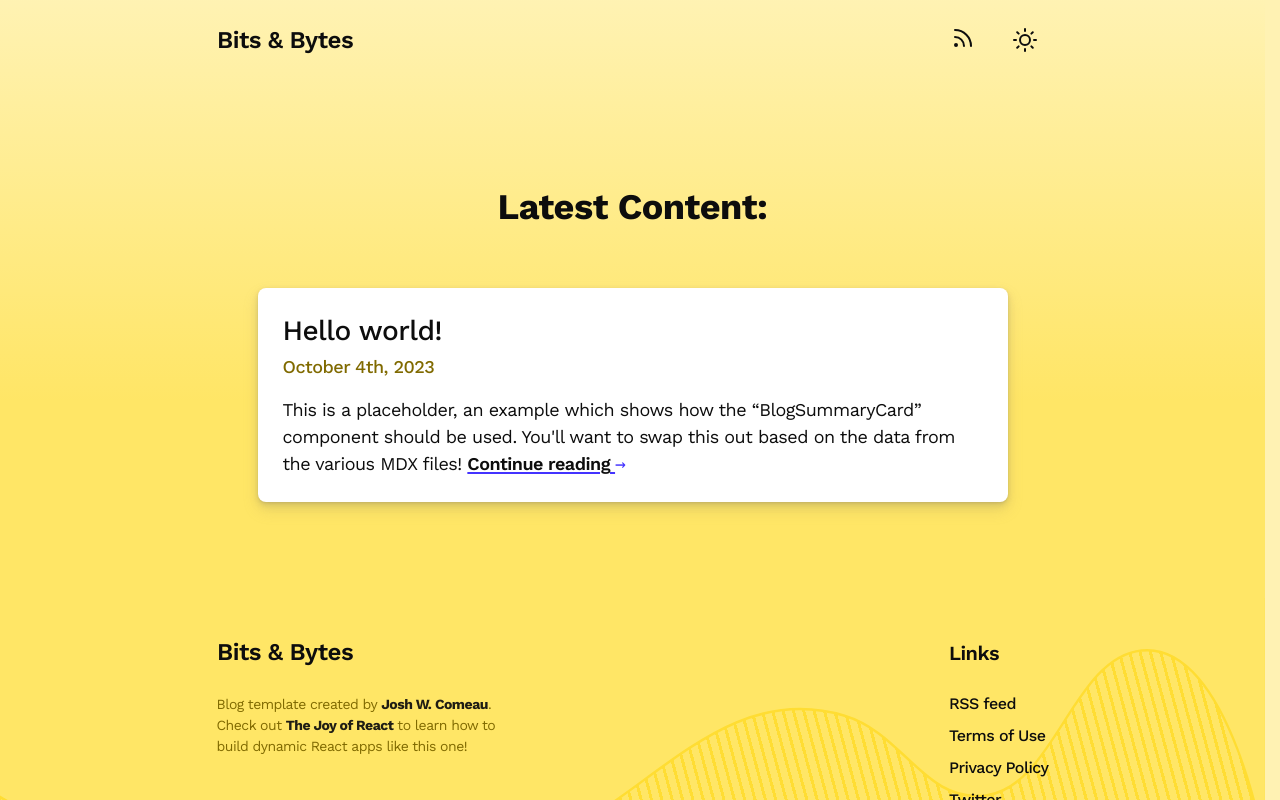
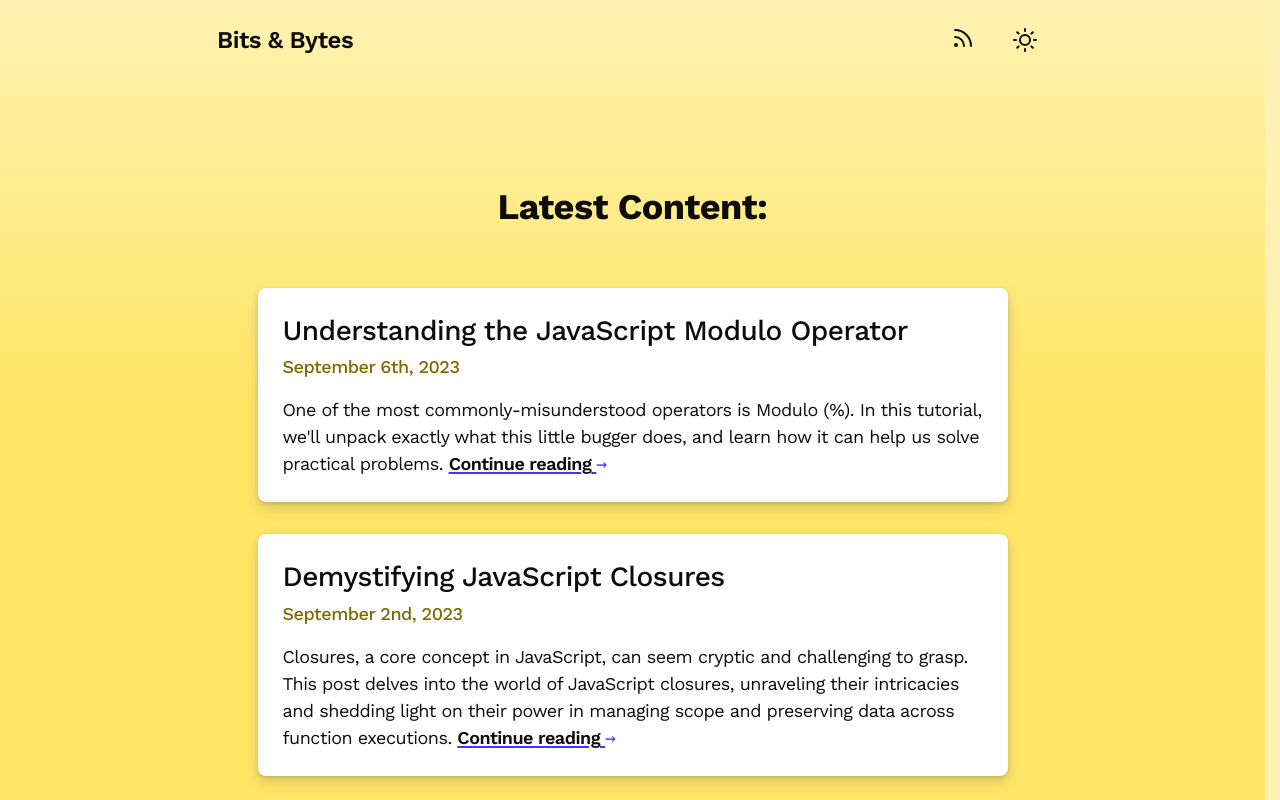
Before and after one commit to Shtian/joy-of-react-blog, a Next.js app: page / in a window 1280 px wide. Shown: the top 800 px of the page. Built offline with nearby package versions, Linux system fonts and the light colour scheme; a web font is replaced by a local one.

Commit message:
exercise 1

```diff
--- a/src/app/page.js
+++ b/src/app/page.js
@@ -1,23 +1,27 @@
-import React from 'react';
+import React from "react";
 
-import BlogSummaryCard from '@/components/BlogSummaryCard';
+import BlogSummaryCard from "@/components/BlogSummaryCard";
 
-import styles from './homepage.module.css';
+import styles from "./homepage.module.css";
+import { getBlogPostList } from "@/helpers/file-helpers";
 
-function Home() {
+async function Home() {
+  const blogPosts = await getBlogPostList();
   return (
     <div className={styles.wrapper}>
-      <h1 className={styles.mainHeading}>
-        Latest Content:
-      </h1>
-
-      {/* TODO: Iterate over the data read from the file system! */}
-      <BlogSummaryCard
-        slug="example"
-        title="Hello world!"
-        abstract="This is a placeholder, an example which shows how the “BlogSummaryCard” component should be used. You'll want to swap this out based on the data from the various MDX files!"
-        publishedOn={new Date()}
-      />
+      <h1 className={styles.mainHeading}>Latest Content:</h1>
+      {blogPosts.length > 0 &&
+        blogPosts.map((post) => {
+          return (
+            <BlogSummaryCard
+              key={post.slug}
+              slug={post.slug}
+              title={post.title}
+              abstract={post.abstract}
+              publishedOn={post.publishedOn}
+            />
+          );
+        })}
     </div>
   );
 }
```
Also changed, not shown: 1 other file (tests, documents, lock files or other folders).
